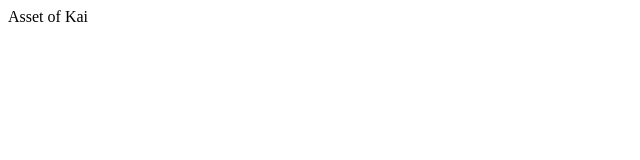
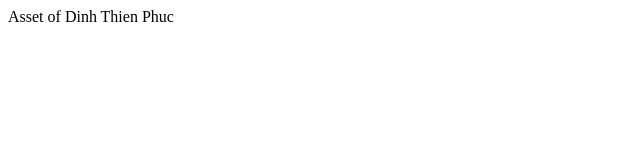
Before and after one commit to DinhThienPhuc/assets, a website: page index.html in a window 1280 px wide. Shown: the whole page, without its empty margins (0-640 px from the left). Drawn offline with Linux system fonts and the light colour scheme.

Commit message:
Deploying to main from @ DinhThienPhuc/Purr@f567020eb51ef164c757a1a00473b39c3e3f0ef7 🚀

```diff
--- a/index.html
+++ b/index.html
@@ -2,9 +2,9 @@
   <head>
     <meta charset="UTF-8" />
     <meta name="viewport" content="width=device-width, initial-scale=1.0" />
-    <title>Asset of Kai</title>
+    <title>Asset of Dinh Thien Phuc</title>
   </head>
   <body>
-    Asset of Kai
+    Asset of Dinh Thien Phuc
   </body>
 </html>
--- /dev/null
+++ b/package.json
@@ -0,0 +1,5 @@
+{
+  "name": "ai-prompt-buddy",
+  "version": "0.1.2",
+  "private": true
+}
```
Also changed, not shown: README.md, 1 other file.
